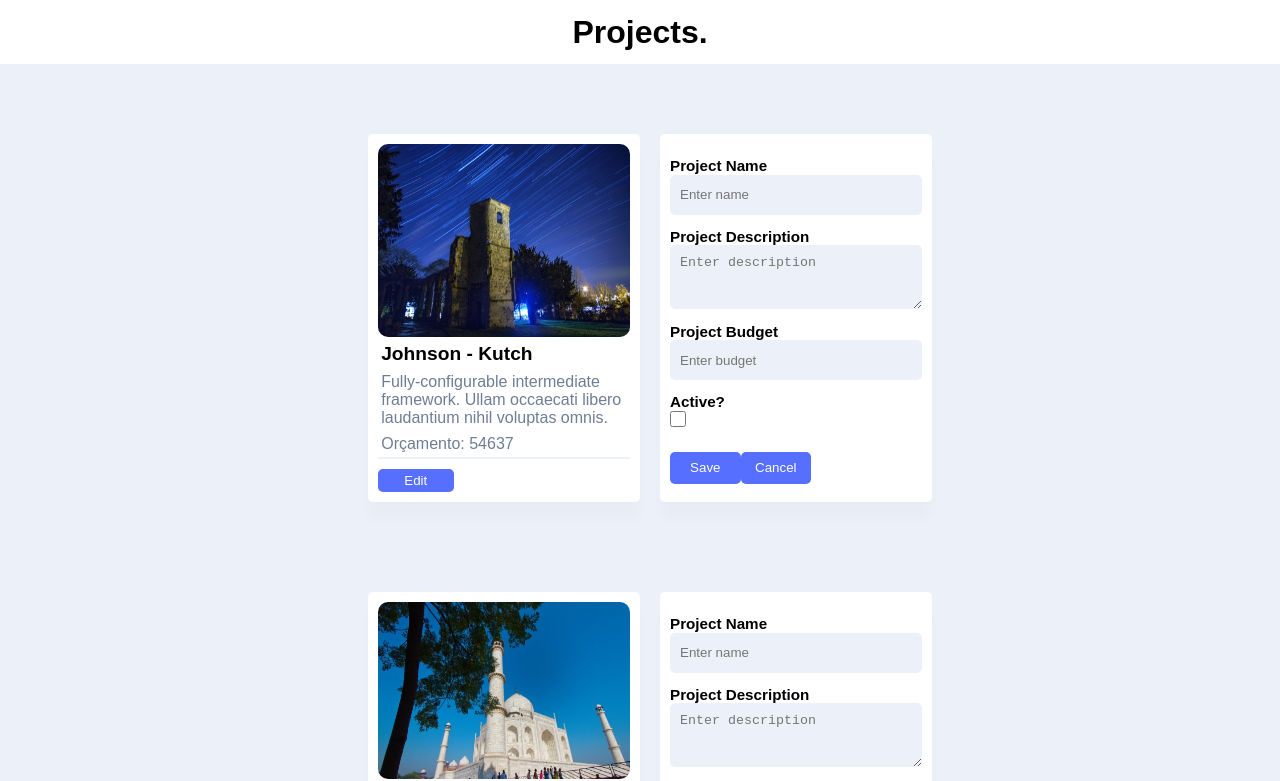
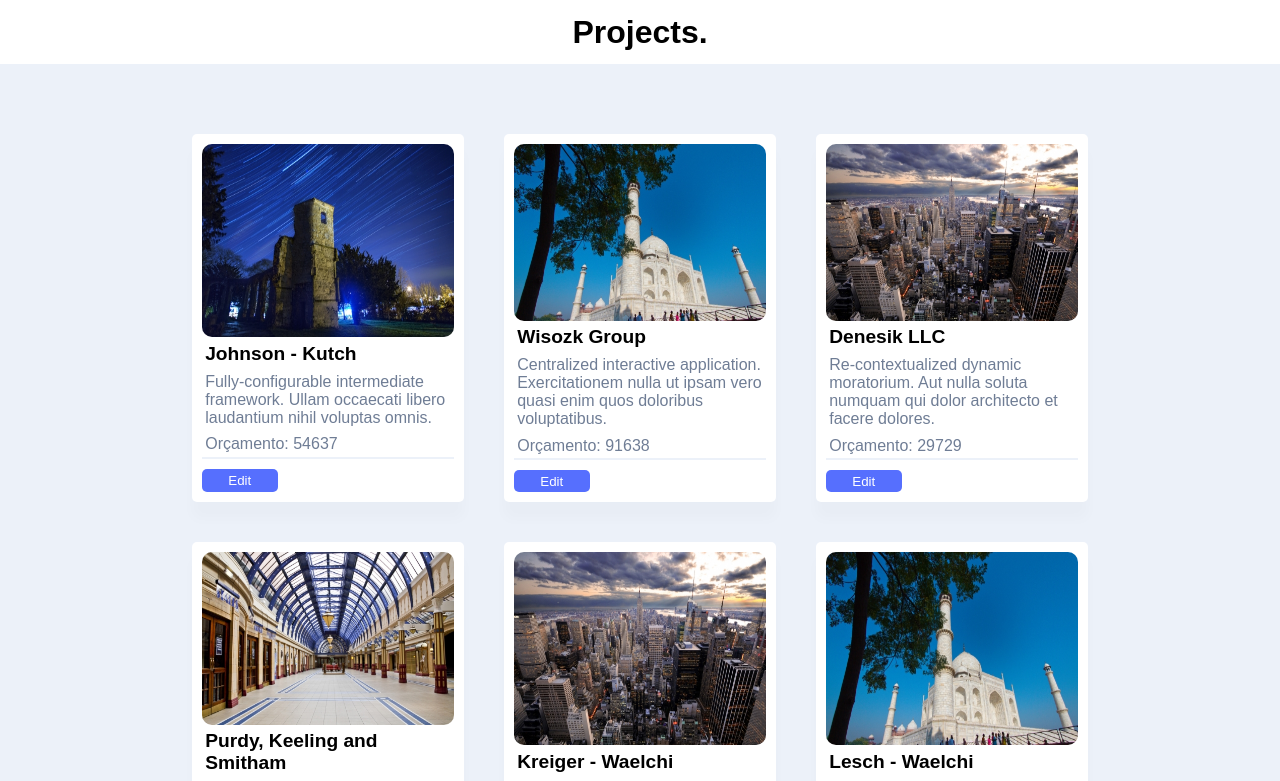
Before and after one commit to igomest/projects, a React (Create React App) app: page / in a window 1280 px wide. Shown: the top 781 px of the page. Built offline with nearby package versions, Linux system fonts and the light colour scheme; a web font is replaced by a local one.

Commit message:
implementing edit and save events

```diff
--- a/src/components/ProjectCard/index.tsx
+++ b/src/components/ProjectCard/index.tsx
@@ -1,8 +1,13 @@
 import { ProjectCardProps } from "../../interfaces/propTypes"
 import { Budget, Container, Content, ImageContainer, Separator, Title } from "./styles"
+import { Project } from "../ProjectPage/Project"
 
+export const ProjectCard = ({ project, onEdit }: ProjectCardProps) => {
 
-export const ProjectCard = ({project}: ProjectCardProps) => {
+    const handleEditClick = (projectBeingEdited: Project) => {
+        onEdit(projectBeingEdited)
+    }
+
     return (
         <Container>
             <ImageContainer>
@@ -23,7 +28,12 @@ export const ProjectCard = ({project}: ProjectCardProps) => {
 
             <Separator />
 
-                <button type="button">Edit</button>
+            <button
+                type="button"
+                onClick={() => handleEditClick(project)}
+            >
+                Edit
+            </button>
         </Container>
     )
 }
--- a/src/components/ProjectForm/index.tsx
+++ b/src/components/ProjectForm/index.tsx
@@ -1,12 +1,45 @@
 import { ButtonContainer, Container } from "./styles"
+import { ProjectFormProps } from "../../interfaces/propTypes"
+import { SyntheticEvent, useState } from "react"
+import { Project } from "../ProjectPage/Project"
 
-export const ProjectForm = () => {
+export const ProjectForm = ({ onCancel, onSave, project: initialProject }: ProjectFormProps) => {
+    const [project, setProject] = useState(initialProject)
+
+    const handleSubmit = (event: SyntheticEvent) => {
+        event.preventDefault()
+        onSave(project)
+    }
+
+    const handleChange = (event: any) => {
+        const { type, name, value, checked } = event.target
+
+        let updatedValue = type === 'checkbox' ? checked : value
+
+        if (type === 'number') {
+            updatedValue = Number(updatedValue)
+        }
+
+        const change = {
+            [name]: updatedValue
+        }
+
+        let updatedProject: Project
+        setProject((pr) => {
+            updatedProject = new Project({ ...pr, ...change })
+            return updatedProject
+        })
+    }
+
+
     return (
-        <Container>
+        <Container onSubmit={handleSubmit}>
             <label>Project Name</label>
             <input
                 type="text"
-                name="enter name"
+                name="name"
+                value={project.name}
+                onChange={handleChange}
                 placeholder="Enter name"
             />
 
@@ -14,13 +47,17 @@ export const ProjectForm = () => {
             <textarea
                 name="description"
                 placeholder="Enter description"
+                value={project.description}
+                onChange={handleChange}
             />
 
             <label>Project Budget</label>
             <input
                 type="number"
-                name="enter name"
+                name="budget"
                 placeholder="Enter budget"
+                value={project.budget}
+                onChange={handleChange}
             />
 
             <label>Active?</label>
@@ -28,11 +65,13 @@ export const ProjectForm = () => {
                 className="active"
                 type="checkbox"
                 name="isActive"
+                checked={project.isActive}
+                onChange={handleChange}
             />
 
             <ButtonContainer>
-                <button type="button">Save</button>
-                <button type="button">Cancel</button>
+                <button type="button" onClick={() => onSave(project)}>Save</button>
+                <button type="button" onClick={onCancel}>Cancel</button>
             </ButtonContainer>
         </Container>
     )
--- a/src/components/ProjectList/index.tsx
+++ b/src/components/ProjectList/index.tsx
@@ -1,17 +1,40 @@
+import { useState } from "react"
 import { ProjectListProps } from "../../interfaces/propTypes"
 import { ProjectCard } from "../ProjectCard"
 import { ProjectForm } from "../ProjectForm"
 import { Container } from "./styles"
+import { Project } from "../ProjectPage/Project"
 
-export const ProjectList = ({ projects }: ProjectListProps) => {
+export const ProjectList = ({ projects, onSave }: ProjectListProps) => {
+    const [projectBeingEdited, setProjectBeingEdited] = useState({})
+
+    const handleEdit = (project: Project) => {
+        setProjectBeingEdited(project)
+    }
+
+    const cancelEditing = () => {
+        setProjectBeingEdited({})
+    }
+
 
     return (
-        <>
+        <Container>
             {projects.map((project) => (
-                <Container key={project.id}>
-                    <ProjectCard project={project} />
-                    <ProjectForm />
-                </Container>
+                <div key={project.id}>
+                    {project === projectBeingEdited ? (
+                        <ProjectForm
+                            onCancel={cancelEditing}
+                            onSave={onSave}
+                            project={project}
+                        />
+                    ) : (
+                        <ProjectCard
+                            project={project}
+                            onEdit={handleEdit}
+                        />
+                    )}
+                </div>
             ))}
-        </>
-    )}
+        </Container>
+    )
+}
--- a/src/components/ProjectPage/index.tsx
+++ b/src/components/ProjectPage/index.tsx
@@ -1,11 +1,27 @@
+import { useState } from "react"
 import { ProjectList } from "../ProjectList"
 import { MOCK_PROJECTS } from "./MockProjects"
+import { Project } from "./Project"
+
+export const ProjectPage = () => {
+    const [projects, setProjects] = useState<Project[]>(MOCK_PROJECTS)
 
 
-export const ProjectPage = () => {
+    const saveProject = (project: Project) => {
+        let updatedProjects = projects.map((pr: Project) => {
+            return pr.id === project.id ? project : pr
+        })
+
+        setProjects(updatedProjects)
+    }
+
+
     return (
         <>
-            <ProjectList projects={MOCK_PROJECTS}/>
+            <ProjectList
+                projects={projects}
+                onSave={saveProject}
+            />
         </>
     )
 }
```
Also changed, not shown: src/interfaces/propTypes.ts (+8 -0 lines). Lines whose indentation alone changed are shown as unchanged.
